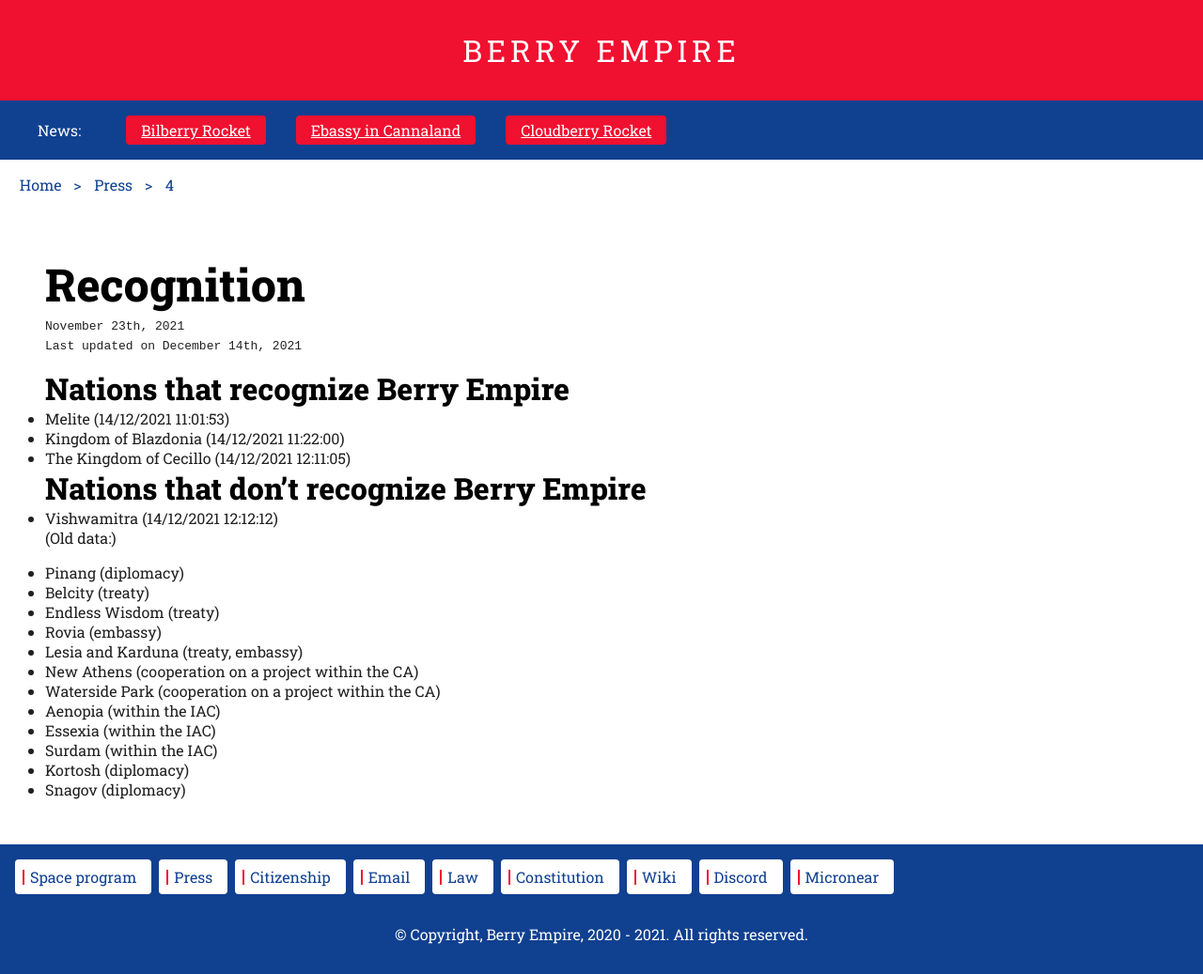
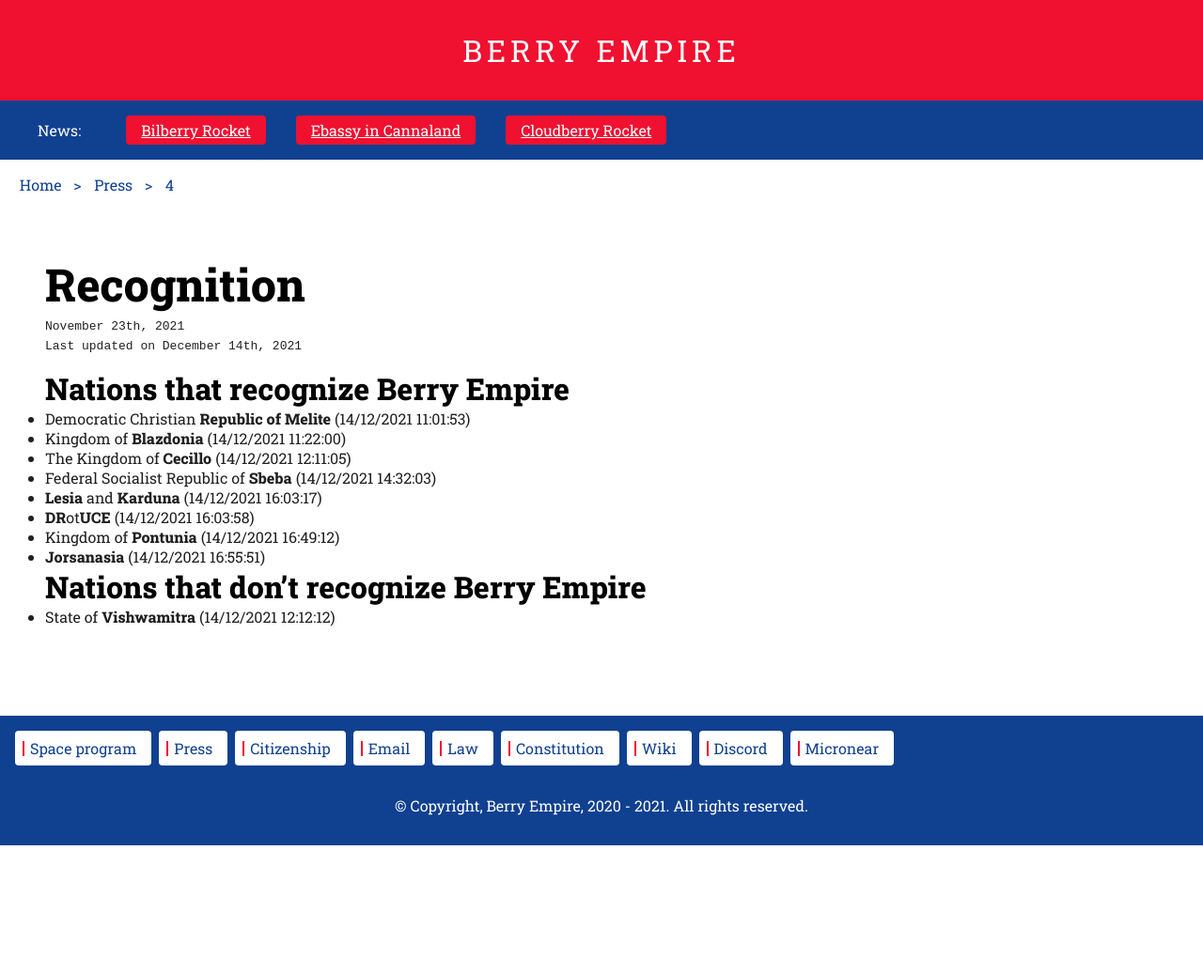
Before and after one commit to berryempire/berryempire.github.io, a Jekyll site: the page built from press/4/index.md, in a window 1280 px wide. Shown: the whole page at 94% size. Built offline with Jekyll 4.4.1, drawn with Linux system fonts in a browser that asks for light colours; our own code applies the rules of GitHub Pages for plain Markdown files; after the commit the page ends 900 px from its top, so only the background shows below that.

Commit message:
Update index.md

```diff
--- a/press/4/index.md
+++ b/press/4/index.md
@@ -1,29 +1,17 @@
 # Recognition
-<code>November 23th, 2021</code><br>
-<code>Last updated on December 14th, 2021</code>
+`November 23th, 2021`<br>
+`Last updated on December 14th, 2021`
 <br>
 
 ## Nations that recognize Berry Empire
-- Melite (14/12/2021 11:01:53)
-- Kingdom of Blazdonia (14/12/2021 11:22:00)
-- The Kingdom of Cecillo (14/12/2021 12:11:05)
+- Democratic Christian **Republic of Melite** (14/12/2021 11:01:53)
+- Kingdom of **Blazdonia** (14/12/2021 11:22:00)
+- The Kingdom of **Cecillo** (14/12/2021 12:11:05)
+- Federal Socialist Republic of **Sbeba** (14/12/2021 14:32:03)
+- **Lesia** and **Karduna** (14/12/2021 16:03:17)
+- **DR**ot**UCE** (14/12/2021 16:03:58)
+- Kingdom of **Pontunia** (14/12/2021 16:49:12)
+- **Jorsanasia** (14/12/2021 16:55:51)
 
 ## Nations that don't recognize Berry Empire
-- Vishwamitra (14/12/2021 12:12:12)
-
-
-(Old data:)
-<ul>
-  <li>Pinang (diplomacy)</li>
-  <li>Belcity (treaty)</li>
-  <li>Endless Wisdom (treaty)</li>
-  <li>Rovia (embassy)</li>
-  <li>Lesia and Karduna (treaty, embassy)</li>
-  <li>New Athens (cooperation on a project within the CA)</li>
-  <li>Waterside Park (cooperation on a project within the CA)</li>
-  <li>Aenopia (within the IAC)</li>
-  <li>Essexia (within the IAC)</li>
-  <li>Surdam (within the IAC)</li>
-  <li>Kortosh (diplomacy)</li>
-  <li>Snagov (diplomacy)</li>
-</ul>
+- State of **Vishwamitra** (14/12/2021 12:12:12)
```
